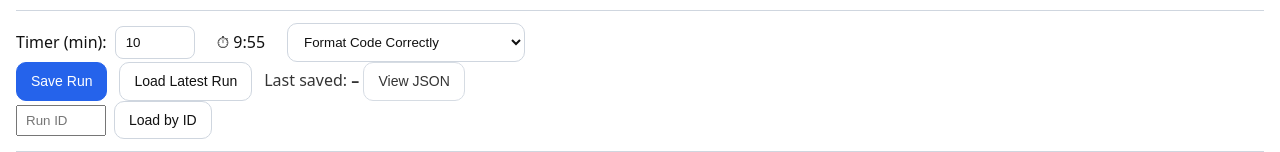
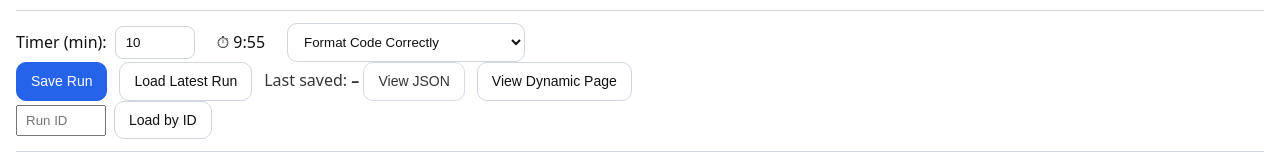
Before and after one commit to 20224948/CSE3CWA-A2, a Next.js app: page /escape-room in a window 1280 px wide. Shown: the part 469-621 px from the top of the page. Built offline with nearby package versions, Linux system fonts and the light colour scheme.

Commit message:
Lambda Functionality - API Linkage

```diff
--- a/app/escape-room/page.tsx
+++ b/app/escape-room/page.tsx
@@ -321,6 +321,23 @@ export default function EscapeRoom() {
               </>
             )}
           </span>
+          <button
+            onClick={() => {
+              if (!lastSavedId) {
+                alert("Please save a run first!");
+                return;
+              }
+
+              const base =
+                process.env.NEXT_PUBLIC_DYNAMIC_BASE ||
+                "https://9frf8zx9g0.execute-api.us-east-1.amazonaws.com"; // fallback
+              window.open(`${base}/play/${lastSavedId}`, "_blank");
+            }}
+            className="btn"
+          >
+            View Dynamic Page
+          </button>
+
         </div>
 
         <div style={{ display: 'flex', gap: 8, alignItems: 'center' }}>
--- a/docker-compose.yml
+++ b/docker-compose.yml
@@ -16,13 +16,15 @@ services:
     container_name: cwa-web
     depends_on:
       - db
+    env_file:
+      - .env
     environment:
       DATABASE_URL: postgres://postgres:postgres@db:5432/cwa
       NODE_ENV: production
       PORT: 3000
       HOSTNAME: 0.0.0.0
     ports:
-      - "3000:3000"
+      - "80:3000"
 
 volumes:
   db_data:
```
